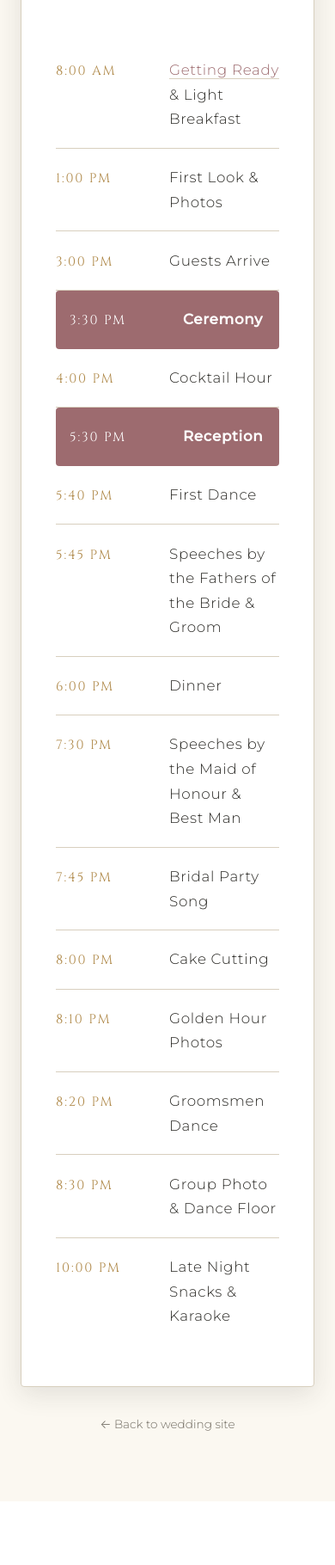
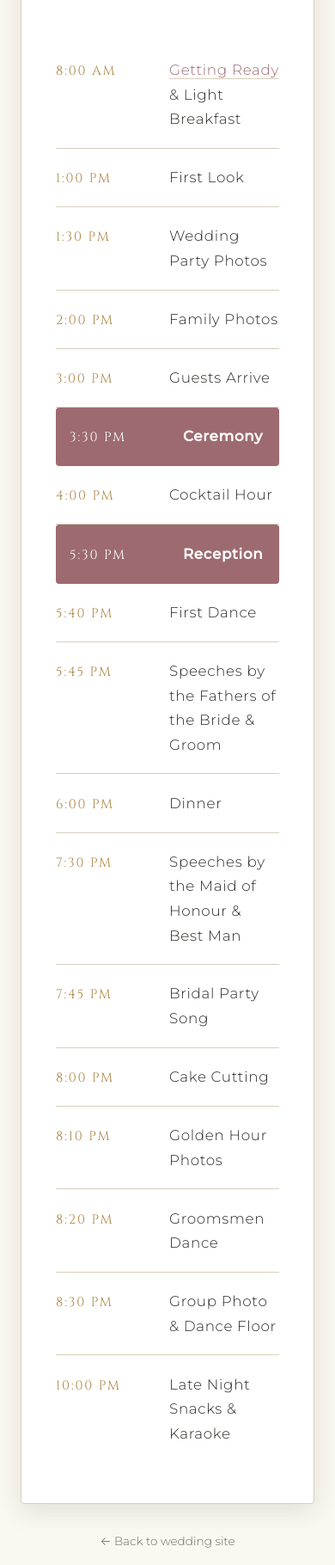
Before and after one commit to stevenliuxd/wedding-site, a Flask app: page /schedule in a window 390 px wide. Shown: the part 504-2324 px from the top of the page at 86% size. Before the commit the page ends 2250 px from the top, so only its background shows below. Run offline with Flask 3, Linux system fonts and the light colour scheme.

Commit message:
Split First Look & Photos into separate timeline rows
Matches the plain time/event format used by the rest of the wedding-day
schedule instead of a nested sub-schedule that didn't render well on mobile.

```diff
--- a/templates/_wedding_day_schedule.html
+++ b/templates/_wedding_day_schedule.html
@@ -11,7 +11,15 @@
     </div>
     <div class="program-row">
       <div class="program-time">1:00 PM</div>
-      <div class="program-event">First Look &amp; Photos</div>
+      <div class="program-event">First Look</div>
+    </div>
+    <div class="program-row">
+      <div class="program-time">1:30 PM</div>
+      <div class="program-event">Wedding Party Photos</div>
+    </div>
+    <div class="program-row">
+      <div class="program-time">2:00 PM</div>
+      <div class="program-event">Family Photos</div>
     </div>
     <div class="program-row">
       <div class="program-time">3:00 PM</div>
```
